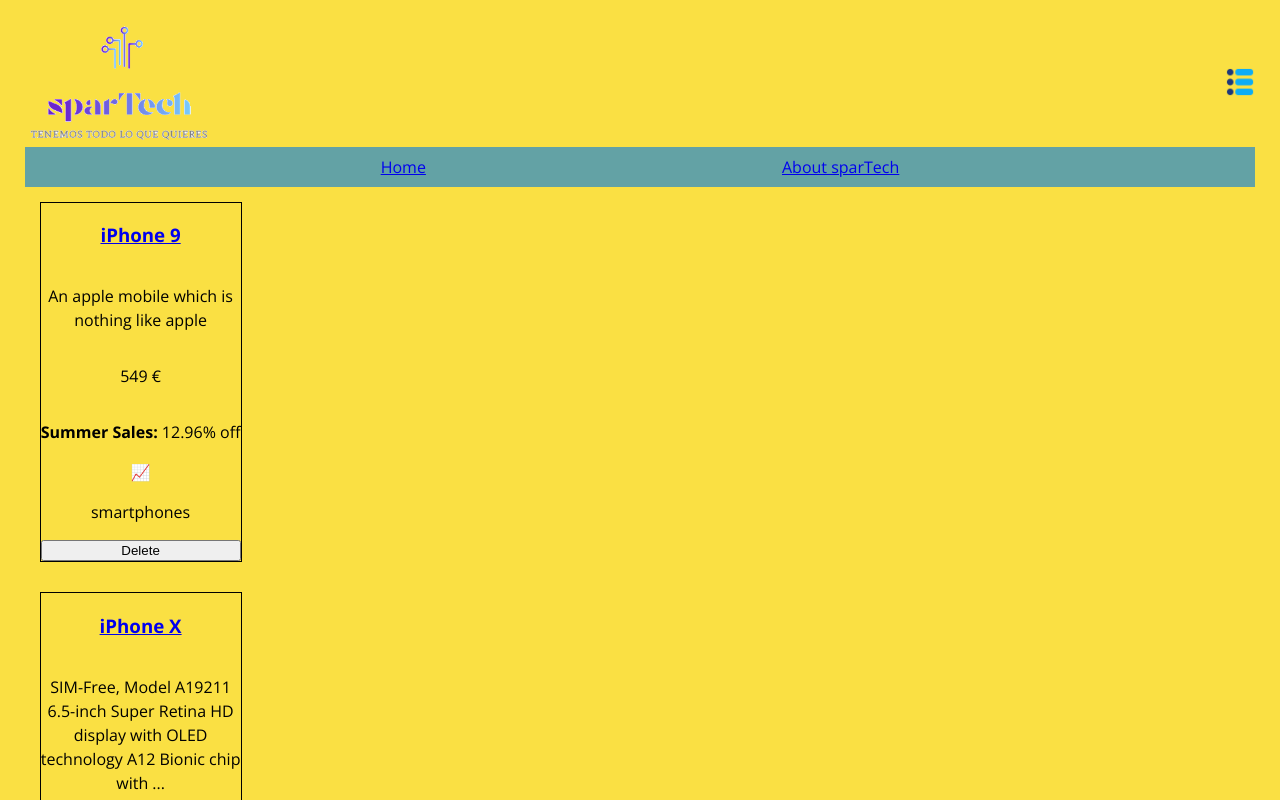
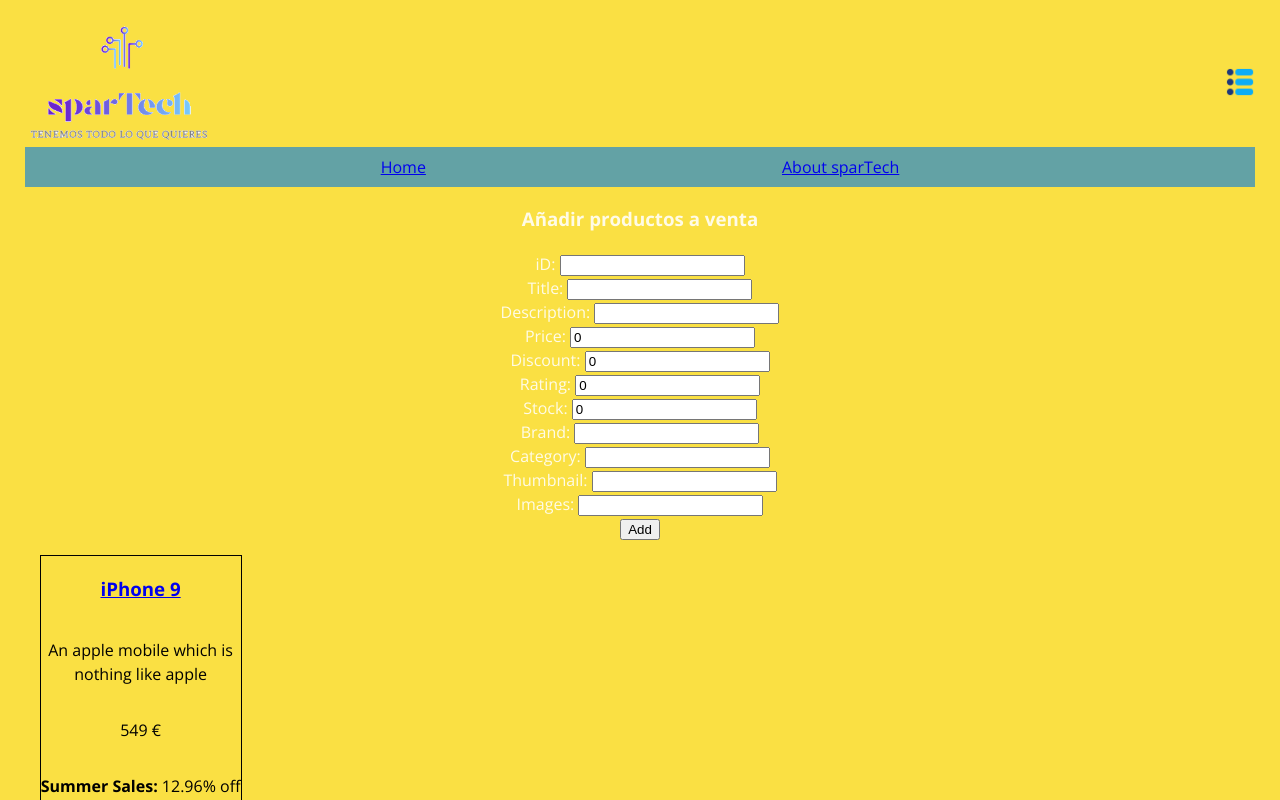
Before and after one commit to inigoestebangomez/React-App, a React (Vite) app: page / in a window 1280 px wide. Shown: the top 800 px of the page. Built offline with nearby package versions, Linux system fonts and the light colour scheme.

Commit message:
formulario renderizado a falta de imprimir valores

```diff
--- a/src/App.jsx
+++ b/src/App.jsx
@@ -1,10 +1,13 @@
 import "./App.css";
 import Footer from "./components/Footer";
 import Navbar from "./components/Navbar";
-import Products from "./components/Products";
+import Products from "./pages/Products";
 import Sidebar from "./components/Sidebar";
-import NotFound from "./components/NotFound";
+import NotFound from "./pages/NotFound";
 import { Routes, Route } from "react-router-dom";
+import ProductItem from "./pages/ProductItem";
+import About from "./pages/About";
+import AddForm from "./pages/AddForm";
 
 function App() {
   return (
@@ -15,6 +18,9 @@
       <Routes>
         <Route path="/" element={<Products />} />
         <Route path="*" element={<NotFound />} />
+        <Route path="/about" element={<About />} />
+        <Route path="/product-items/:productDataId" element={<ProductItem />} />
+        <Route path="/add-form" element={<AddForm />} />
       </Routes>
       <Footer />
     </>
--- a/src/components/Sidebar.jsx
+++ b/src/components/Sidebar.jsx
@@ -1,10 +1,11 @@
+import { Link } from "react-router-dom"
 
 
 function Sidebar(props) {
   return (
     <div className="sidebar">
-      <a href=" ">Home</a>
-      <a href=" ">About sparTech</a>
+      <Link to = "/" >Home</Link>
+      <Link to = "/about" >About sparTech</Link>
     </div>
   )
 }
--- /dev/null
+++ b/src/pages/About.jsx
@@ -0,0 +1,12 @@
+
+
+function About() {
+  return (
+    <div>
+      <h1>Conócenos</h1>
+      <h3>Sheyla e Iñigo ^^</h3>
+    </div>
+  )
+}
+
+export default About
--- /dev/null
+++ b/src/pages/AddForm.jsx
@@ -0,0 +1,104 @@
+import { useState } from "react"
+
+export default function AddForm() {
+    const [ id, setId ] = useState ("")
+    const [ title, setTitle ] = useState ("")
+    const [ description, setDescription ] = useState ("")
+    const [ price, setPrice ] = useState (0)
+    const [ discountPercentage, setDiscountPercentage ] = useState (0)
+    const [ rating, setRating ] = useState (0)
+    const [ stock, setStock ] = useState (0)
+    const [ brand, setBrand ] = useState ("")
+    const [ category, setCategory ] = useState ("")
+    const [ thumbnail, setThumbnail ] = useState ("")
+    const [ images, setImages ] = useState ("")
+
+    const handleImputId = (event) => setId(event.target.value)
+    const handleImputTitle = (event) => setTitle(event.target.value)
+    const handleImputDescription = (event) => setDescription(event.target.value)
+    const handleImputPrice = (event) => setPrice(event.target.value)
+    const handleImputDiscountPercentage = (event) => setDiscountPercentage(event.target.value)
+    const handleImputRating = (event) => setRating(event.target.value)
+    const handleImputStock = (event) => setStock(event.target.value)
+    const handleImputBrand = (event) => setBrand(event.target.value)
+    const handleImputCategory = (event) => setCategory(event.target.value)
+    const handleImputThumbnail = (event) => setThumbnail(event.target.value)
+    const handleImputImages = (event) => setImages(event.target.value)
+
+    const handleAddProduct = (event) => {
+        event.preventDefault()
+        const newProduct = {
+            id: id,
+            title: title,
+            description: description,
+            price: price,
+            discountPercentage: discountPercentage,
+            rating: rating,
+            stock: stock,
+            brand: brand,
+            category: category,
+            thumbnail: thumbnail,
+            images: images
+        }
+    }
+
+  return (
+
+    <div className="add-form container">
+
+      <h3>Añadir productos a venta</h3>
+
+      <form onSubmit={ handleAddProduct }>
+
+        <div>
+          <label htmlFor="id">iD: </label>
+          <input type="number" name="id" onChange={ handleImputId } value={ id }/>
+        </div>
+        <div>
+          <label htmlFor="title">Title: </label>
+          <input type="text" name="title" onChange={ handleImputTitle } value= { title }/>
+        </div>
+        <div>
+          <label htmlFor="description">Description: </label>
+          <input type="text" name="description" onChange={ handleImputDescription } value= { description }/>
+        </div>
+        <div>
+          <label htmlFor="price">Price: </label>
+          <input type="number" name="price" onChange={ handleImputPrice } value= { price }/>
+        </div>
+        <div>
+          <label htmlFor="discountPercentage">Discount: </label>
+          <input type="number" name="discountPercentage" onChange={ handleImputDiscountPercentage } value= { discountPercentage }/>
+        </div>
+        <div>
+          <label htmlFor="rating">Rating: </label>
+          <input type="number" name="rating" onChange={ handleImputRating } value= { rating }/>
+        </div>
+        <div>
+          <label htmlFor="stock">Stock: </label>
+          <input type="number" name="stock" onChange={ handleImputStock } value= { stock }/>
+        </div>
+        <div>
+          <label htmlFor="brand">Brand: </label>
+          <input type="text" name="brand" onChange={ handleImputBrand } value= { brand }/>
+        </div>
+        <div>
+          <label htmlFor="category">Category: </label>
+          <input type="text" name="category" onChange={ handleImputCategory } value= { category }/>
+        </div>
+        <div>
+          <label htmlFor="thumbnail">Thumbnail: </label>
+          <input type="text" name="thumbnail" onChange={ handleImputThumbnail } value= { thumbnail }/>
+        </div>
+        <div>
+          <label htmlFor="images">Images: </label>
+          <input type="text" name="images" onChange={ handleImputImages } value= { images }/>
+        </div>
+
+        <button>Add</button>
+
+      </form>
+
+    </div>
+  )
+}
--- /dev/null
+++ b/src/pages/ProductItem.jsx
@@ -0,0 +1,37 @@
+import { useParams } from "react-router-dom"
+import { Link } from "react-router-dom";
+import productsJSON from "../assets/product-list.json";
+
+function ProductItem() {
+
+  const {productId} = useParams()
+  console.log(productId)
+  const productProfile= productsJSON.find((eachProduct) => eachProduct.id === productId);
+  return (
+    <div>
+
+          <h3>{productProfile.title}</h3>
+          <p>{productProfile.description}</p>
+          <h4>{productProfile.price}</h4>
+
+    </div>
+  )
+}
+
+export default ProductItem
+{/* /* "id": 1,
+"title": "iPhone 9",
+"description": "An apple mobile which is nothing like apple",
+"price": 549,
+"discountPercentage": 12.96,
+"rating": 4.69,
+"stock": 94,
+"brand": "Apple",
+"category": "smartphones",
+"thumbnail": "https://cdn.dummyjson.com/product-images/1/thumbnail.jpg",
+"images": [
+  "https://cdn.dummyjson.com/product-images/1/1.jpg",
+  "https://cdn.dummyjson.com/product-images/1/2.jpg",
+  "https://cdn.dummyjson.com/product-images/1/3.jpg",
+  "https://cdn.dummyjson.com/product-images/1/4.jpg",
+  "https://cdn.dummyjson.com/product-images/1/thumbnail.jpg" */}
--- a/src/components/Products.jsx
+++ b/src/pages/Products.jsx
@@ -1,26 +1,30 @@
 import { useState } from "react";
 import productsJSON from "../assets/product-list.json";
-import ProductCard from "./ProductCard";
+import ProductCard from "../components/ProductCard";
 import { Link } from "react-router-dom";
+import AddForm from "./AddForm";
 
 function Products() {
   const [allProducts, setAllProducts] = useState(productsJSON);
-  function handleDelete (indexDelete) {
+  function handleDelete(indexDelete) {
     const clone = JSON.parse(JSON.stringify(allProducts));
     clone.splice(indexDelete, 1);
 
     setAllProducts(clone);
-  };
+  }
 
   return (
     <div>
+      <AddForm setAllProducts={setAllProducts} />
       {allProducts.map((eachProduct, eachIndex) => {
-        return(
-          // <Link to={`/productItems/${eachProduct.id}`}>
-          // </Link>
-          <ProductCard productData={eachProduct} handleDelete={handleDelete} index={eachIndex}/>
-        )
-
+        return (
+          <ProductCard
+            key={eachIndex}
+            productData={eachProduct}
+            handleDelete={handleDelete}
+            index={eachIndex}
+          />
+        );
       })}
     </div>
   );
```
Also changed, not shown: src/components/ProductItems.jsx (deleted, +0 -18 lines), src/pages/NotFound.jsx (renamed from src/components/NotFound.jsx).
